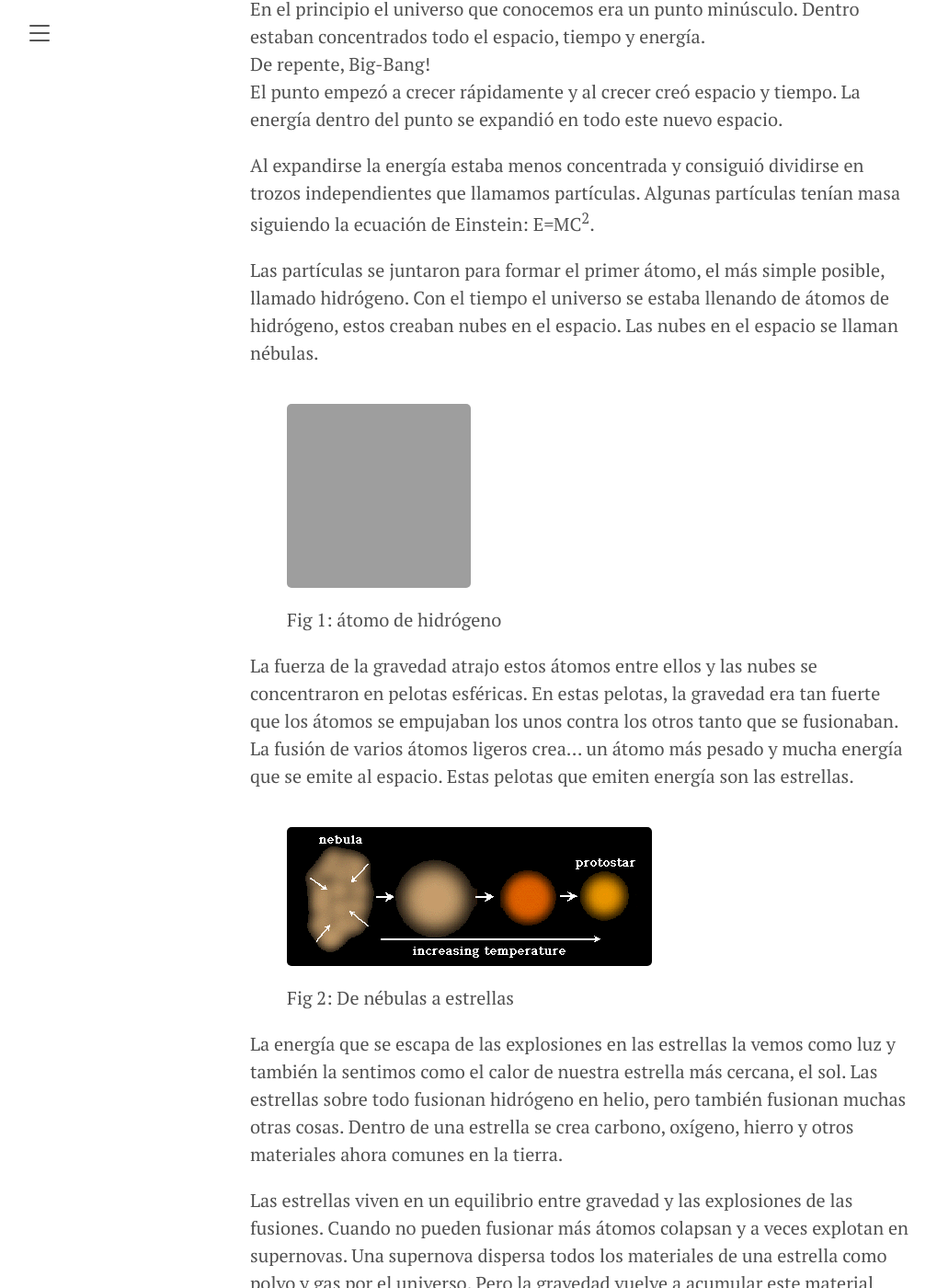
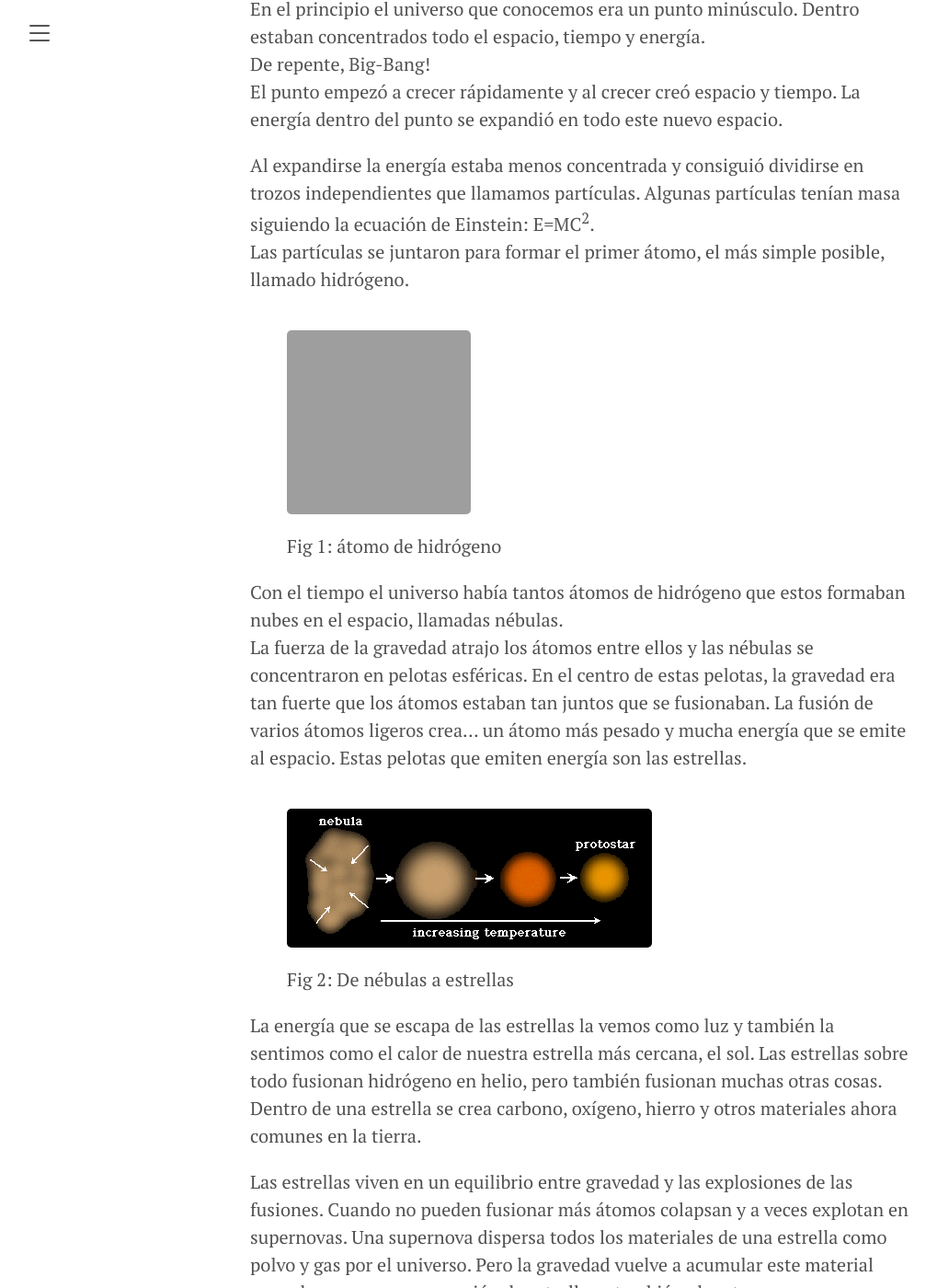
Before and after one commit to JordiPolo/simplehistory, a Jekyll site: the page built from 01_el_principio.md, in a window 1280 px wide and 1400 px high, scrolled down 197 px. Shown: the whole window at 92% size, without its empty margins (8-1027 px from the left). Built offline with Jekyll 4.4.1, drawn with Linux system fonts in a browser that asks for light colours; grey boxes are pictures that could not be loaded.

Commit message:
Update 01_el_principio.md

```diff
--- a/01_el_principio.md
+++ b/01_el_principio.md
@@ -9,22 +9,21 @@ El punto empezó a crecer rápidamente y al crecer creó espacio y tiempo. La en
 
 Al expandirse la energía estaba menos concentrada y consiguió dividirse en trozos independientes que llamamos partículas.
 Algunas partículas tenían masa siguiendo la ecuación de Einstein:  E=MC<sup>2</sup>.
-
-Las partículas se juntaron para formar el primer átomo, el más simple posible, llamado hidrógeno. Con el tiempo el universo se estaba llenando de átomos de hidrógeno, estos creaban nubes en el espacio. Las nubes en el espacio se llaman nébulas.
+Las partículas se juntaron para formar el primer átomo, el más simple posible, llamado hidrógeno.
 <figure>
     <img src="https://lh4.googleusercontent.com/mXmOVp2yacibMZpjERlAK6ZNU9kun2Y8umJnRmZeK1IHtZREQomGnpt1ztZoN-ih1uHx7K8IMfBwz7RuswjuWcpGeXuhdSe_sfzsOPgdA7tCpSYo9JKOdICCUndmJMkZ6n4XpYkv" width="200" height="200" />
     <figcaption>Fig 1: átomo de hidrógeno</figcaption>
 </figure>
 
-
-La fuerza de la gravedad atrajo estos átomos entre ellos y las nubes se concentraron en pelotas esféricas. En estas pelotas, la gravedad era tan fuerte que los átomos se empujaban los unos contra los otros tanto que se fusionaban. La fusión de varios átomos ligeros crea… un átomo más pesado y mucha energía que se emite al espacio. Estas pelotas que emiten energía son las estrellas.
+Con el tiempo el universo había tantos átomos de hidrógeno que estos formaban nubes en el espacio, llamadas nébulas.
+La fuerza de la gravedad atrajo los átomos entre ellos y las nébulas se concentraron en pelotas esféricas. En el centro de estas pelotas, la gravedad era tan fuerte que los átomos estaban tan juntos que se fusionaban. La fusión de varios átomos ligeros crea… un átomo más pesado y mucha energía que se emite al espacio. Estas pelotas que emiten energía son las estrellas.
 
 <figure>
     <img src='public/nebula.gif' />
     <figcaption>Fig 2: De nébulas a estrellas</figcaption>
 </figure>
 
-La energía que se escapa de las explosiones en las estrellas la vemos como luz y también la sentimos como el calor de nuestra estrella más cercana, el sol. Las estrellas sobre todo fusionan hidrógeno en helio, pero también fusionan muchas otras cosas. Dentro de una estrella se crea carbono, oxígeno, hierro y otros materiales ahora comunes en la tierra.
+La energía que se escapa de las estrellas la vemos como luz y también la sentimos como el calor de nuestra estrella más cercana, el sol. Las estrellas sobre todo fusionan hidrógeno en helio, pero también fusionan muchas otras cosas. Dentro de una estrella se crea carbono, oxígeno, hierro y otros materiales ahora comunes en la tierra.
 
 Las estrellas viven en un equilibrio entre gravedad y las explosiones de las fusiones. Cuando no pueden fusionar más átomos colapsan y a veces explotan en supernovas. Una supernova dispersa todos los materiales de una estrella como polvo y gas por el universo. Pero la gravedad vuelve a acumular este material creando una nueva generación de estrellas y también planetas.
 
```
